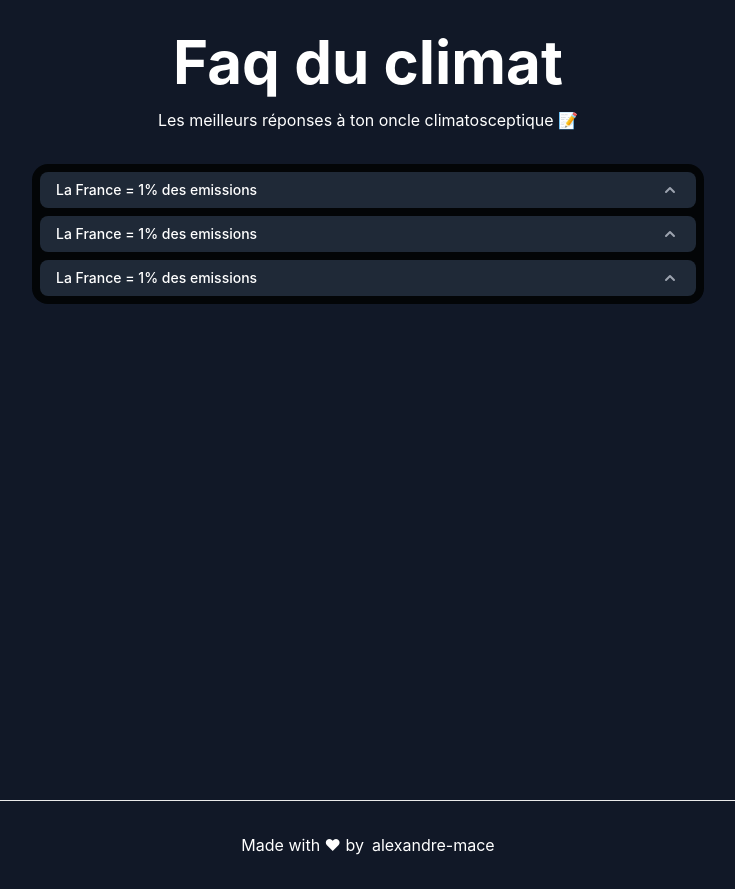
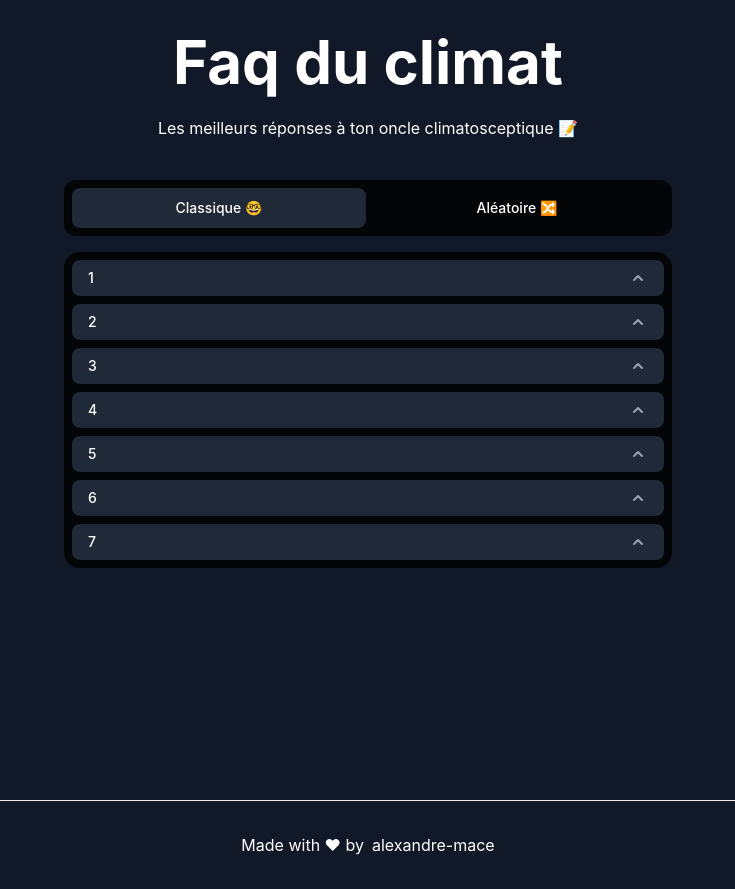
Before and after one commit to alexandre-mace/faqduclimat, a Next.js app: page / in a window 1280 px wide. Shown: the whole page, without its empty margins (272-1007 px from the left). Built offline with nearby package versions, Linux system fonts and the light colour scheme.

Commit message:
Add a random mode + update default test dataset

```diff
--- a/components/Faq.jsx
+++ b/components/Faq.jsx
@@ -2,7 +2,7 @@ import { Disclosure } from '@headlessui/react'
 import { ChevronUpIcon } from '@heroicons/react/solid'
 
 const Faq = ({questions}) => (
-    <div className="w-full px-4 pt-8">
+    <div className="w-full">
         <div className="mx-auto w-full max-w-2xl rounded-2xl bg-fdark-500 p-2">
             {questions.map((question, index) => (
                 <QuestionAnswer key={index} index={index} question={question}/>
--- /dev/null
+++ b/components/ModeSelector.jsx
@@ -0,0 +1,53 @@
+import { useState } from 'react'
+import { Tab } from '@headlessui/react'
+import Faq from "./Faq";
+import questions from "../data/questions";
+import Random from "./Random";
+
+function classNames(...classes) {
+    return classes.filter(Boolean).join(' ')
+}
+
+const ModeSelector = () => {
+    const modes = ['Classique 🤓', 'Aléatoire 🔀']
+    const [mode, setMode] = useState(modes[0]);
+
+    return (
+        <div className="w-full max-w-2xl pt-10 md:px-8">
+            <Tab.Group>
+                <Tab.List className="flex space-x-1 rounded-xl bg-fdark-500 p-2">
+                    {(modes).map((mode) => (
+                        <Tab
+                            key={mode}
+                            className={({ selected }) =>
+                                classNames(
+                                    'w-full rounded-lg py-2.5 text-sm font-medium leading-5 text-white',
+                                    'ring-white ring-opacity-60 ring-offset-2 ring-offset-fpurple-500 focus:outline-none focus:ring-2',
+                                    selected
+                                        ? 'bg-fdark-300 shadow'
+                                        : 'hover:bg-fpurple-500 hover:text-white'
+                                )
+                            }
+                        >
+                            {mode}
+                        </Tab>
+                    ))}
+                </Tab.List>
+                <Tab.Panels className="mt-4">
+                    {modes.map((mode, idx) => (
+                        <Tab.Panel key={idx}>
+                            {idx === 0 &&
+                                <Faq questions={questions}/>
+                            }
+                            {idx === 1 &&
+                                <Random questions={questions}/>
+                            }
+                        </Tab.Panel>
+                    ))}
+                </Tab.Panels>
+            </Tab.Group>
+        </div>
+    )
+}
+
+export default ModeSelector
--- /dev/null
+++ b/components/Random.jsx
@@ -0,0 +1,38 @@
+import { Disclosure } from '@headlessui/react'
+import {useState} from "react";
+
+const Random = ({questions}) => {
+    const [randomIndex, setRandomIndex] = useState(Math.floor(Math.random() * questions.length));
+
+    return (
+        <div className="w-full">
+            <div className="mx-auto w-full max-w-2xl rounded-2xl bg-fdark-500 p-2">
+                {[questions[randomIndex]].map((question, index) => (
+                    <QuestionAnswer key={index} index={index} question={question}/>
+                ))}
+            </div>
+            <div className="w-full flex justify-center">
+                <button onClick={() => setRandomIndex(Math.floor(Math.random() * questions.length))} className={"inline-block rounded-lg bg-fdark-300 px-5 py-3 text-left font-medium text-white hover:bg-fdark-500 focus:outline-none focus-visible:ring focus-visible:ring-gray-500 focus-visible:ring-opacity-75 mt-5"}>
+                    Nouvelle question aléatoire 🔀
+                </button>
+            </div>
+        </div>
+    )
+}
+
+const QuestionAnswer = ({question, index}) => (
+    <Disclosure as="div" className={index === 0 ? '' : 'mt-2'}>
+        {({ open= true }) => (
+            <>
+                <div className="flex w-full justify-between rounded-lg bg-fdark-300 px-4 py-2 text-left text-sm font-medium text-white">
+                    <span>{question.title}</span>
+                </div>
+                <div className="px-4 pt-4 pb-2 text-sm text-white">
+                    {question.answer}
+                </div>
+            </>
+        )}
+    </Disclosure>
+)
+
+export default Random
--- a/data/questions.jsx
+++ b/data/questions.jsx
@@ -1,16 +1,30 @@
 const questions = [
     {
-        title: "La France = 1% des emissions",
+        title: "1",
         answer: "            Lorem ipsum dolor sit amet, consectetur adipisicing elit. Alias assumenda, cumque debitis doloremque dolores facere iste iure modi, nostrum, obcaecati pariatur reprehenderit tenetur. Accusamus amet commodi esse est eum, nihil.\n"
     },
     {
-        title: "La France = 1% des emissions",
-        answer: "lorem"
+        title: "2",
+        answer: "            Lorem ipsum dolor sit amet, consectetur adipisicing elit. Alias assumenda, cumque debitis doloremque dolores facere iste iure modi, nostrum, obcaecati pariatur reprehenderit tenetur. Accusamus amet commodi esse est eum, nihil.\n"
     },
     {
-        title: "La France = 1% des emissions",
-        answer: "lorem"
-    }
+        title: "3",
+        answer: "            Lorem ipsum dolor sit amet, consectetur adipisicing elit. Alias assumenda, cumque debitis doloremque dolores facere iste iure modi, nostrum, obcaecati pariatur reprehenderit tenetur. Accusamus amet commodi esse est eum, nihil.\n"
+    },
+    {
+        title: "4",
+        answer: "            Lorem ipsum dolor sit amet, consectetur adipisicing elit. Alias assumenda, cumque debitis doloremque dolores facere iste iure modi, nostrum, obcaecati pariatur reprehenderit tenetur. Accusamus amet commodi esse est eum, nihil.\n"
+    },
+    {
+        title: "5",
+        answer: "            Lorem ipsum dolor sit amet, consectetur adipisicing elit. Alias assumenda, cumque debitis doloremque dolores facere iste iure modi, nostrum, obcaecati pariatur reprehenderit tenetur. Accusamus amet commodi esse est eum, nihil.\n"
+    },    {
+        title: "6",
+        answer: "            Lorem ipsum dolor sit amet, consectetur adipisicing elit. Alias assumenda, cumque debitis doloremque dolores facere iste iure modi, nostrum, obcaecati pariatur reprehenderit tenetur. Accusamus amet commodi esse est eum, nihil.\n"
+    },    {
+        title: "7",
+        answer: "            Lorem ipsum dolor sit amet, consectetur adipisicing elit. Alias assumenda, cumque debitis doloremque dolores facere iste iure modi, nostrum, obcaecati pariatur reprehenderit tenetur. Accusamus amet commodi esse est eum, nihil.\n"
+    },
 ]
 
 export default questions
--- a/pages/index.js
+++ b/pages/index.js
@@ -1,11 +1,10 @@
 import Head from 'next/head'
 import styles from '../styles/Home.module.css'
-import Faq from "../components/Faq";
-import questions from "../data/questions";
+import ModeSelector from "../components/ModeSelector";
 
 export default function Home() {
     return (
-        <div className={styles.container + ' bg-fpurple-500 text-fyellow-500'}>
+        <div className={styles.container + ' bg-fpurple-500 text-fyellow-500 px-4 md:px-6'}>
             <Head>
                 <title>FAQ du climat</title>
                 <meta name="description" content="La FAQ du climat avec les réponses aux questions de ton oncle" />
@@ -16,12 +15,12 @@ export default function Home() {
                 <h1 className="text-4xl md:text-6xl font-bold">
                     Faq du climat
                 </h1>
-                <p className={"mt-4 text-center"}>Les meilleurs réponses à ton oncle climatosceptique 📝</p>
-                <Faq questions={questions}/>
+                <p className={"mt-6 text-center"}>Les meilleurs réponses à ton oncle climatosceptique 📝</p>
+                <ModeSelector/>
             </main>
 
             <footer className={styles.footer}>
-                <div className={"flex"}>Made with ❤ by <a className={"ml-2"} target="_blank" rel="noopener noreferrer" href="https://github.com/alexandre-mace">alexandre-mace</a></div>
+                <div className={"flex"}>Made with ❤ by <a className={"ml-2 hover:text-blue-100"} target="_blank" rel="noopener noreferrer" href="https://github.com/alexandre-mace">alexandre-mace</a></div>
             </footer>
         </div>
     )
--- a/styles/Home.module.css
+++ b/styles/Home.module.css
@@ -1,5 +1,4 @@
 .container {
-  padding: 0 2rem;
 }
 
 .main {
```
